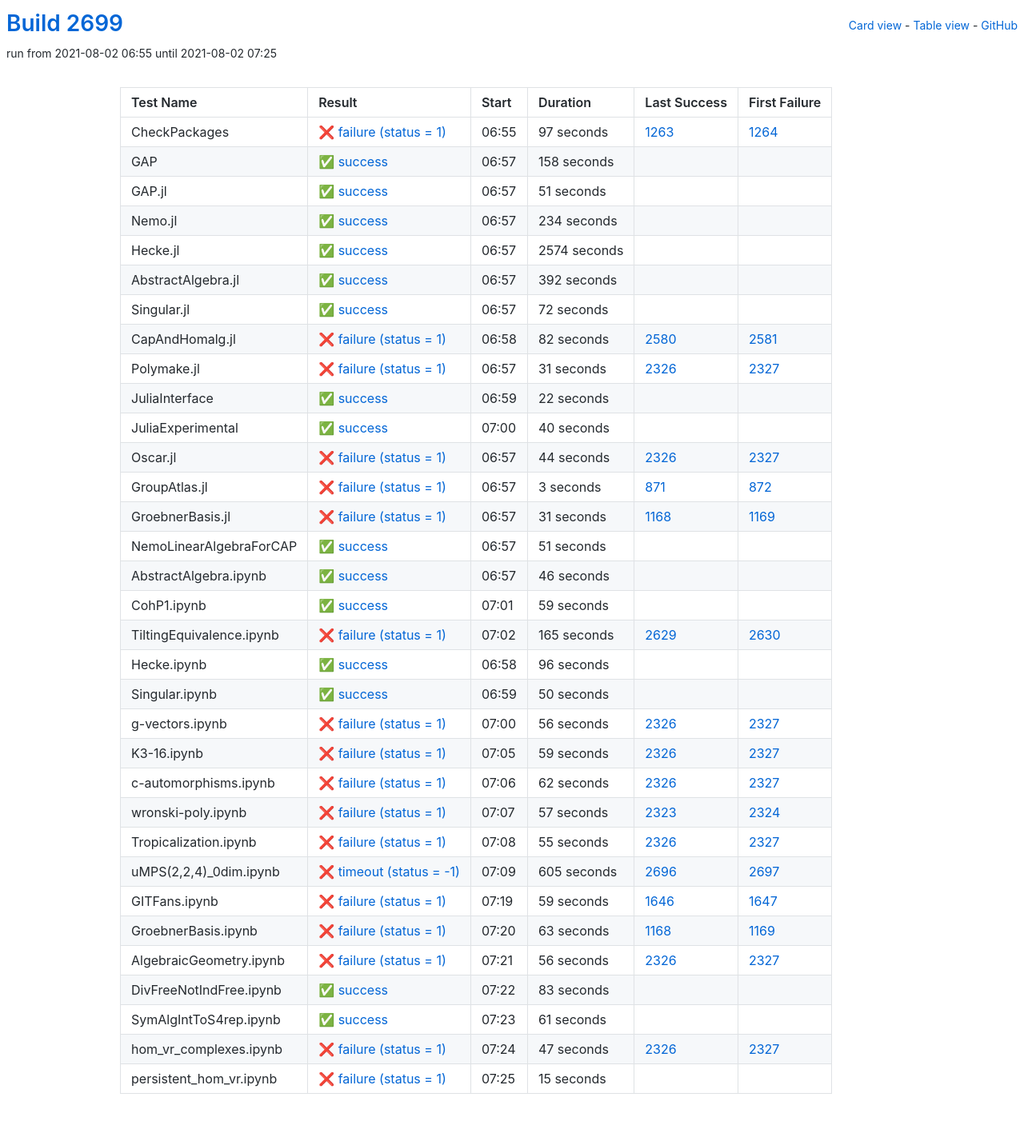
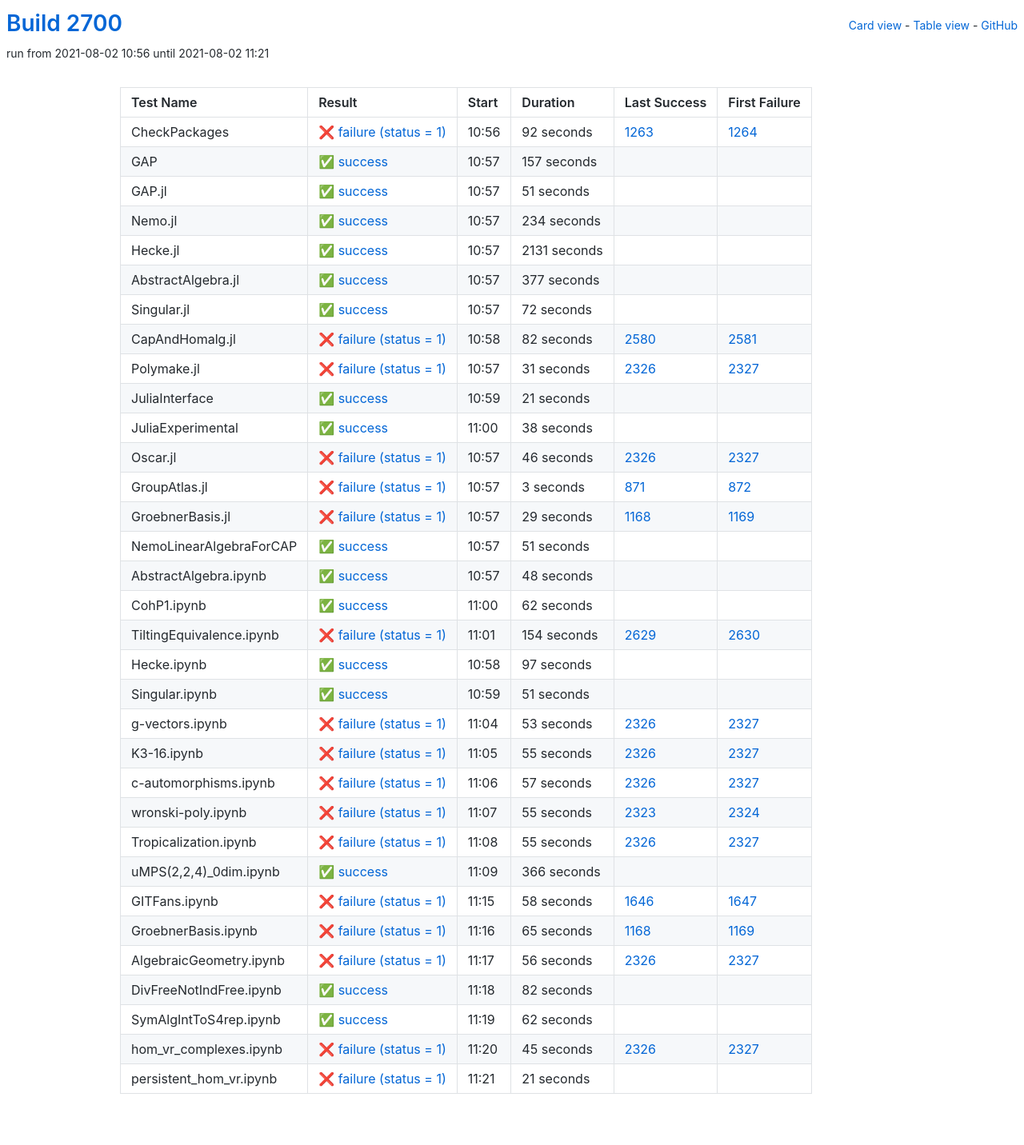
Before and after one commit to oscar-system/oscar-ci-status-stable, a Jekyll site: the page built from table.html, in a window 1280 px wide. Shown: the whole page at 80% size. Built offline with Jekyll 4.4.1, drawn with Linux system fonts in a browser that asks for light colours.

Commit message:
Build #2700

```diff
--- a/_data/ci.yml
+++ b/_data/ci.yml
@@ -1,6 +1,6 @@
 ---
-build: 2699
-build_url: https://oscarci.mathematik.uni-kl.de/job/oscar-stable/2699/
+build: 2700
+build_url: https://oscarci.mathematik.uni-kl.de/job/oscar-stable/2700/
 job: oscar-stable
 organization: oscar-system
 repo: oscar-ci-status-stable
@@ -8,32 +8,32 @@ repourl: https://github.com/oscar-system/oscar-ci-status-stable
 tests:
 - name: CheckPackages
   id: checkpackages
-  log: https://oscarci.mathematik.uni-kl.de/job/oscar-stable/2699/artifact/logs/build-2699/CheckPackages.log
-  start: 2021-08-02 06:55
+  log: https://oscarci.mathematik.uni-kl.de/job/oscar-stable/2700/artifact/logs/build-2700/CheckPackages.log
+  start: 2021-08-02 10:56
   success: false
   exitcode: 1
   status: failure
-  duration: 97
+  duration: 92
   last_success: 1263
   last_success_url: https://oscarci.mathematik.uni-kl.de/job/oscar-stable/1263/
   first_failure: 1264
   first_failure_url: https://oscarci.mathematik.uni-kl.de/job/oscar-stable/1264/
 - name: GAP
   id: gap
-  log: https://oscarci.mathematik.uni-kl.de/job/oscar-stable/2699/artifact/logs/build-2699/GAP.log
-  start: 2021-08-02 06:57
+  log: https://oscarci.mathematik.uni-kl.de/job/oscar-stable/2700/artifact/logs/build-2700/GAP.log
+  start: 2021-08-02 10:57
   success: true
   exitcode: 0
   status: success
-  duration: 158
+  duration: 157
   last_success: false
   last_success_url:
   first_failure: false
   first_failure_url:
 - name: GAP.jl
   id: gap-jl
-  log: https://oscarci.mathematik.uni-kl.de/job/oscar-stable/2699/artifact/logs/build-2699/GAP.jl.log
-  start: 2021-08-02 06:57
+  log: https://oscarci.mathematik.uni-kl.de/job/oscar-stable/2700/artifact/logs/build-2700/GAP.jl.log
+  start: 2021-08-02 10:57
   success: true
   exitcode: 0
   status: success
@@ -44,8 +44,8 @@ tests:
   first_failure_url:
 - name: Nemo.jl
   id: nemo-jl
-  log: https://oscarci.mathematik.uni-kl.de/job/oscar-stable/2699/artifact/logs/build-2699/Nemo.jl.log
-  start: 2021-08-02 06:57
+  log: https://oscarci.mathematik.uni-kl.de/job/oscar-stable/2700/artifact/logs/build-2700/Nemo.jl.log
+  start: 2021-08-02 10:57
   success: true
   exitcode: 0
   status: success
@@ -56,32 +56,32 @@ tests:
   first_failure_url:
 - name: Hecke.jl
   id: hecke-jl
-  log: https://oscarci.mathematik.uni-kl.de/job/oscar-stable/2699/artifact/logs/build-2699/Hecke.jl.log
-  start: 2021-08-02 06:57
+  log: https://oscarci.mathematik.uni-kl.de/job/oscar-stable/2700/artifact/logs/build-2700/Hecke.jl.log
+  start: 2021-08-02 10:57
   success: true
   exitcode: 0
   status: success
-  duration: 2574
+  duration: 2131
   last_success: false
   last_success_url:
   first_failure: false
   first_failure_url:
 - name: AbstractAlgebra.jl
   id: abstractalgebra-jl
-  log: https://oscarci.mathematik.uni-kl.de/job/oscar-stable/2699/artifact/logs/build-2699/AbstractAlgebra.jl.log
-  start: 2021-08-02 06:57
+  log: https://oscarci.mathematik.uni-kl.de/job/oscar-stable/2700/artifact/logs/build-2700/AbstractAlgebra.jl.log
+  start: 2021-08-02 10:57
   success: true
   exitcode: 0
   status: success
-  duration: 392
+  duration: 377
   last_success: false
   last_success_url:
   first_failure: false
   first_failure_url:
 - name: Singular.jl
   id: singular-jl
-  log: https://oscarci.mathematik.uni-kl.de/job/oscar-stable/2699/artifact/logs/build-2699/Singular.jl.log
-  start: 2021-08-02 06:57
+  log: https://oscarci.mathematik.uni-kl.de/job/oscar-stable/2700/artifact/logs/build-2700/Singular.jl.log
+  start: 2021-08-02 10:57
   success: true
   exitcode: 0
   status: success
@@ -92,8 +92,8 @@ tests:
   first_failure_url:
 - name: CapAndHomalg.jl
   id: capandhomalg-jl
-  log: https://oscarci.mathematik.uni-kl.de/job/oscar-stable/2699/artifact/logs/build-2699/CapAndHomalg.jl.log
-  start: 2021-08-02 06:58
+  log: https://oscarci.mathematik.uni-kl.de/job/oscar-stable/2700/artifact/logs/build-2700/CapAndHomalg.jl.log
+  start: 2021-08-02 10:58
   success: false
   exitcode: 1
   status: failure
@@ -104,8 +104,8 @@ tests:
   first_failure_url: https://oscarci.mathematik.uni-kl.de/job/oscar-stable/2581/
 - name: Polymake.jl
   id: polymake-jl
-  log: https://oscarci.mathematik.uni-kl.de/job/oscar-stable/2699/artifact/logs/build-2699/Polymake.jl.log
-  start: 2021-08-02 06:57
+  log: https://oscarci.mathematik.uni-kl.de/job/oscar-stable/2700/artifact/logs/build-2700/Polymake.jl.log
+  start: 2021-08-02 10:57
   success: false
   exitcode: 1
   status: failure
@@ -116,44 +116,44 @@ tests:
   first_failure_url: https://oscarci.mathematik.uni-kl.de/job/oscar-stable/2327/
 - name: JuliaInterface
   id: juliainterface
-  log: https://oscarci.mathematik.uni-kl.de/job/oscar-stable/2699/artifact/logs/build-2699/JuliaInterface.log
-  start: 2021-08-02 06:59
+  log: https://oscarci.mathematik.uni-kl.de/job/oscar-stable/2700/artifact/logs/build-2700/JuliaInterface.log
+  start: 2021-08-02 10:59
   success: true
   exitcode: 0
   status: success
-  duration: 22
+  duration: 21
   last_success: false
   last_success_url:
   first_failure: false
   first_failure_url:
 - name: JuliaExperimental
   id: juliaexperimental
-  log: https://oscarci.mathematik.uni-kl.de/job/oscar-stable/2699/artifact/logs/build-2699/JuliaExperimental.log
-  start: 2021-08-02 07:00
+  log: https://oscarci.mathematik.uni-kl.de/job/oscar-stable/2700/artifact/logs/build-2700/JuliaExperimental.log
+  start: 2021-08-02 11:00
   success: true
   exitcode: 0
   status: success
-  duration: 40
+  duration: 38
   last_success: false
   last_success_url:
   first_failure: false
   first_failure_url:
 - name: Oscar.jl
   id: oscar-jl
-  log: https://oscarci.mathematik.uni-kl.de/job/oscar-stable/2699/artifact/logs/build-2699/Oscar.jl.log
-  start: 2021-08-02 06:57
+  log: https://oscarci.mathematik.uni-kl.de/job/oscar-stable/2700/artifact/logs/build-2700/Oscar.jl.log
+  start: 2021-08-02 10:57
   success: false
   exitcode: 1
   status: failure
-  duration: 44
+  duration: 46
   last_success: 2326
   last_success_url: https://oscarci.mathematik.uni-kl.de/job/oscar-stable/2326/
   first_failure: 2327
   first_failure_url: https://oscarci.mathematik.uni-kl.de/job/oscar-stable/2327/
 - name: GroupAtlas.jl
   id: groupatlas-jl
-  log: https://oscarci.mathematik.uni-kl.de/job/oscar-stable/2699/artifact/logs/build-2699/GroupAtlas.jl.log
-  start: 2021-08-02 06:57
+  log: https://oscarci.mathematik.uni-kl.de/job/oscar-stable/2700/artifact/logs/build-2700/GroupAtlas.jl.log
+  start: 2021-08-02 10:57
   success: false
   exitcode: 1
   status: failure
@@ -164,20 +164,20 @@ tests:
   first_failure_url: https://oscarci.mathematik.uni-kl.de/job/oscar-stable/872/
 - name: GroebnerBasis.jl
   id: groebnerbasis-jl
-  log: https://oscarci.mathematik.uni-kl.de/job/oscar-stable/2699/artifact/logs/build-2699/GroebnerBasis.jl.log
-  start: 2021-08-02 06:57
+  log: https://oscarci.mathematik.uni-kl.de/job/oscar-stable/2700/artifact/logs/build-2700/GroebnerBasis.jl.log
+  start: 2021-08-02 10:57
   success: false
   exitcode: 1
   status: failure
-  duration: 31
+  duration: 29
   last_success: 1168
   last_success_url: https://oscarci.mathematik.uni-kl.de/job/oscar-stable/1168/
   first_failure: 1169
   first_failure_url: https://oscarci.mathematik.uni-kl.de/job/oscar-stable/1169/
 - name: NemoLinearAlgebraForCAP
   id: nemolinearalgebraforcap
-  log: https://oscarci.mathematik.uni-kl.de/job/oscar-stable/2699/artifact/logs/build-2699/NemoLinearAlgebraForCAP.log
-  start: 2021-08-02 06:57
+  log: https://oscarci.mathematik.uni-kl.de/job/oscar-stable/2700/artifact/logs/build-2700/NemoLinearAlgebraForCAP.log
+  start: 2021-08-02 10:57
   success: true
   exitcode: 0
   status: success
@@ -188,116 +188,116 @@ tests:
   first_failure_url:
 - name: AbstractAlgebra.ipynb
   id: abstractalgebra-ipynb
-  log: https://oscarci.mathematik.uni-kl.de/job/oscar-stable/2699/artifact/logs/build-2699/AbstractAlgebra.ipynb.log
-  start: 2021-08-02 06:57
+  log: https://oscarci.mathematik.uni-kl.de/job/oscar-stable/2700/artifact/logs/build-2700/AbstractAlgebra.ipynb.log
+  start: 2021-08-02 10:57
   success: true
   exitcode: 0
   status: success
-  duration: 46
+  duration: 48
   last_success: false
   last_success_url:
   first_failure: false
   first_failure_url:
 - name: CohP1.ipynb
   id: cohp1-ipynb
-  log: https://oscarci.mathematik.uni-kl.de/job/oscar-stable/2699/artifact/logs/build-2699/CohP1.ipynb.log
-  start: 2021-08-02 07:01
+  log: https://oscarci.mathematik.uni-kl.de/job/oscar-stable/2700/artifact/logs/build-2700/CohP1.ipynb.log
+  start: 2021-08-02 11:00
   success: true
   exitcode: 0
   status: success
-  duration: 59
+  duration: 62
   last_success: false
   last_success_url:
   first_failure: false
   first_failure_url:
 - name: TiltingEquivalence.ipynb
   id: tiltingequivalence-ipynb
-  log: https://oscarci.mathematik.uni-kl.de/job/oscar-stable/2699/artifact/logs/build-2699/TiltingEquivalence.ipynb.log
-  start: 2021-08-02 07:02
+  log: https://oscarci.mathematik.uni-kl.de/job/oscar-stable/2700/artifact/logs/build-2700/TiltingEquivalence.ipynb.log
+  start: 2021-08-02 11:01
   success: false
   exitcode: 1
   status: failure
-  duration: 165
+  duration: 154
   last_success: 2629
   last_success_url: https://oscarci.mathematik.uni-kl.de/job/oscar-stable/2629/
   first_failure: 2630
   first_failure_url: https://oscarci.mathematik.uni-kl.de/job/oscar-stable/2630/
 - name: Hecke.ipynb
   id: hecke-ipynb
-  log: https://oscarci.mathematik.uni-kl.de/job/oscar-stable/2699/artifact/logs/build-2699/Hecke.ipynb.log
-  start: 2021-08-02 06:58
+  log: https://oscarci.mathematik.uni-kl.de/job/oscar-stable/2700/artifact/logs/build-2700/Hecke.ipynb.log
+  start: 2021-08-02 10:58
   success: true
   exitcode: 0
   status: success
-  duration: 96
+  duration: 97
   last_success: false
   last_success_url:
   first_failure: false
   first_failure_url:
 - name: Singular.ipynb
   id: singular-ipynb
-  log: https://oscarci.mathematik.uni-kl.de/job/oscar-stable/2699/artifact/logs/build-2699/Singular.ipynb.log
-  start: 2021-08-02 06:59
+  log: https://oscarci.mathematik.uni-kl.de/job/oscar-stable/2700/artifact/logs/build-2700/Singular.ipynb.log
+  start: 2021-08-02 10:59
   success: true
   exitcode: 0
   status: success
-  duration: 50
+  duration: 51
   last_success: false
   last_success_url:
   first_failure: false
   first_failure_url:
 - name: g-vectors.ipynb
   id: g-vectors-ipynb
-  log: https://oscarci.mathematik.uni-kl.de/job/oscar-stable/2699/artifact/logs/build-2699/g-vectors.ipynb.log
-  start: 2021-08-02 07:00
+  log: https://oscarci.mathematik.uni-kl.de/job/oscar-stable/2700/artifact/logs/build-2700/g-vectors.ipynb.log
+  start: 2021-08-02 11:04
   success: false
   exitcode: 1
   status: failure
-  duration: 56
+  duration: 53
   last_success: 2326
   last_success_url: https://oscarci.mathematik.uni-kl.de/job/oscar-stable/2326/
   first_failure: 2327
   first_failure_url: https://oscarci.mathematik.uni-kl.de/job/oscar-stable/2327/
 - name: K3-16.ipynb
   id: k3-16-ipynb
-  log: https://oscarci.mathematik.uni-kl.de/job/oscar-stable/2699/artifact/logs/build-2699/K3-16.ipynb.log
-  start: 2021-08-02 07:05
+  log: https://oscarci.mathematik.uni-kl.de/job/oscar-stable/2700/artifact/logs/build-2700/K3-16.ipynb.log
+  start: 2021-08-02 11:05
   success: false
   exitcode: 1
   status: failure
-  duration: 59
+  duration: 55
   last_success: 2326
   last_success_url: https://oscarci.mathematik.uni-kl.de/job/oscar-stable/2326/
   first_failure: 2327
   first_failure_url: https://oscarci.mathematik.uni-kl.de/job/oscar-stable/2327/
 - name: c-automorphisms.ipynb
   id: c-automorphisms-ipynb
-  log: https://oscarci.mathematik.uni-kl.de/job/oscar-stable/2699/artifact/logs/build-2699/c-automorphisms.ipynb.log
-  start: 2021-08-02 07:06
+  log: https://oscarci.mathematik.uni-kl.de/job/oscar-stable/2700/artifact/logs/build-2700/c-automorphisms.ipynb.log
+  start: 2021-08-02 11:06
   success: false
   exitcode: 1
   status: failure
-  duration: 62
+  duration: 57
   last_success: 2326
   last_success_url: https://oscarci.mathematik.uni-kl.de/job/oscar-stable/2326/
   first_failure: 2327
   first_failure_url: https://oscarci.mathematik.uni-kl.de/job/oscar-stable/2327/
 - name: wronski-poly.ipynb
   id: wronski-poly-ipynb
-  log: https://oscarci.mathematik.uni-kl.de/job/oscar-stable/2699/artifact/logs/build-2699/wronski-poly.ipynb.log
-  start: 2021-08-02 07:07
+  log: https://oscarci.mathematik.uni-kl.de/job/oscar-stable/2700/artifact/logs/build-2700/wronski-poly.ipynb.log
+  start: 2021-08-02 11:07
   success: false
   exitcode: 1
   status: failure
-  duration: 57
+  duration: 55
   last_success: 2323
   last_success_url: https://oscarci.mathematik.uni-kl.de/job/oscar-stable/2323/
   first_failure: 2324
   first_failure_url: https://oscarci.mathematik.uni-kl.de/job/oscar-stable/2324/
 - name: Tropicalization.ipynb
   id: tropicalization-ipynb
-  log: https://oscarci.mathematik.uni-kl.de/job/oscar-stable/2699/artifact/logs/build-2699/Tropicalization.ipynb.log
-  start: 2021-08-02 07:08
+  log: https://oscarci.mathematik.uni-kl.de/job/oscar-stable/2700/artifact/logs/build-2700/Tropicalization.ipynb.log
+  start: 2021-08-02 11:08
   success: false
   exitcode: 1
   status: failure
@@ -308,44 +308,44 @@ tests:
   first_failure_url: https://oscarci.mathematik.uni-kl.de/job/oscar-stable/2327/
 - name: uMPS(2,2,4)_0dim.ipynb
   id: umps-2-2-4-0dim-ipynb
-  log: https://oscarci.mathematik.uni-kl.de/job/oscar-stable/2699/artifact/logs/build-2699/uMPS-2-2-4-_0dim.ipynb.log
-  start: 2021-08-02 07:09
-  success: false
-  exitcode: -1
-  status: timeout
-  duration: 605
-  last_success: 2696
-  last_success_url: https://oscarci.mathematik.uni-kl.de/job/oscar-stable/2696/
-  first_failure: 2697
-  first_failure_url: https://oscarci.mathematik.uni-kl.de/job/oscar-stable/2697/
+  log: https://oscarci.mathematik.uni-kl.de/job/oscar-stable/2700/artifact/logs/build-2700/uMPS-2-2-4-_0dim.ipynb.log
+  start: 2021-08-02 11:09
+  success: true
+  exitcode: 0
+  status: success
+  duration: 366
+  last_success: false
+  last_success_url:
+  first_failure: false
+  first_failure_url:
 - name: GITFans.ipynb
   id: gitfans-ipynb
-  log: https://oscarci.mathematik.uni-kl.de/job/oscar-stable/2699/artifact/logs/build-2699/GITFans.ipynb.log
-  start: 2021-08-02 07:19
+  log: https://oscarci.mathematik.uni-kl.de/job/oscar-stable/2700/artifact/logs/build-2700/GITFans.ipynb.log
+  start: 2021-08-02 11:15
   success: false
   exitcode: 1
   status: failure
-  duration: 59
+  duration: 58
   last_success: 1646
   last_success_url: https://oscarci.mathematik.uni-kl.de/job/oscar-stable/1646/
   first_failure: 1647
   first_failure_url: https://oscarci.mathematik.uni-kl.de/job/oscar-stable/1647/
 - name: GroebnerBasis.ipynb
   id: groebnerbasis-ipynb
-  log: https://oscarci.mathematik.uni-kl.de/job/oscar-stable/2699/artifact/logs/build-2699/GroebnerBasis.ipynb.log
-  start: 2021-08-02 07:20
+  log: https://oscarci.mathematik.uni-kl.de/job/oscar-stable/2700/artifact/logs/build-2700/GroebnerBasis.ipynb.log
+  start: 2021-08-02 11:16
   success: false
   exitcode: 1
   status: failure
-  duration: 63
+  duration: 65
   last_success: 1168
   last_success_url: https://oscarci.mathematik.uni-kl.de/job/oscar-stable/1168/
   first_failure: 1169
   first_failure_url: https://oscarci.mathematik.uni-kl.de/job/oscar-stable/1169/
 - name: AlgebraicGeometry.ipynb
   id: algebraicgeometry-ipynb
-  log: https://oscarci.mathematik.uni-kl.de/job/oscar-stable/2699/artifact/logs/build-2699/AlgebraicGeometry.ipynb.log
-  start: 2021-08-02 07:21
+  log: https://oscarci.mathematik.uni-kl.de/job/oscar-stable/2700/artifact/logs/build-2700/AlgebraicGeometry.ipynb.log
+  start: 2021-08-02 11:17
   success: false
   exitcode: 1
   status: failure
@@ -356,48 +356,48 @@ tests:
   first_failure_url: https://oscarci.mathematik.uni-kl.de/job/oscar-stable/2327/
 - name: DivFreeNotIndFree.ipynb
   id: divfreenotindfree-ipynb
-  log: https://oscarci.mathematik.uni-kl.de/job/oscar-stable/2699/artifact/logs/build-2699/DivFreeNotIndFree.ipynb.log
-  start: 2021-08-02 07:22
+  log: https://oscarci.mathematik.uni-kl.de/job/oscar-stable/2700/artifact/logs/build-2700/DivFreeNotIndFree.ipynb.log
+  start: 2021-08-02 11:18
   success: true
   exitcode: 0
   status: success
-  duration: 83
+  duration: 82
   last_success: false
   last_success_url:
   first_failure: false
   first_failure_url:
 - name: SymAlgIntToS4rep.ipynb
   id: symalginttos4rep-ipynb
-  log: https://oscarci.mathematik.uni-kl.de/job/oscar-stable/2699/artifact/logs/build-2699/SymAlgIntToS4rep.ipynb.log
-  start: 2021-08-02 07:23
+  log: https://oscarci.mathematik.uni-kl.de/job/oscar-stable/2700/artifact/logs/build-2700/SymAlgIntToS4rep.ipynb.log
+  start: 2021-08-02 11:19
   success: true
   exitcode: 0
   status: success
-  duration: 61
+  duration: 62
   last_success: false
   last_success_url:
   first_failure: false
   first_failure_url:
 - name: hom_vr_complexes.ipynb
   id: hom-vr-complexes-ipynb
-  log: https://oscarci.mathematik.uni-kl.de/job/oscar-stable/2699/artifact/logs/build-2699/hom_vr_complexes.ipynb.log
-  start: 2021-08-02 07:24
+  log: https://oscarci.mathematik.uni-kl.de/job/oscar-stable/2700/artifact/logs/build-2700/hom_vr_complexes.ipynb.log
+  start: 2021-08-02 11:20
   success: false
   exitcode: 1
   status: failure
-  duration: 47
+  duration: 45
   last_success: 2326
   last_success_url: https://oscarci.mathematik.uni-kl.de/job/oscar-stable/2326/
   first_failure: 2327
   first_failure_url: https://oscarci.mathematik.uni-kl.de/job/oscar-stable/2327/
 - name: persistent_hom_vr.ipynb
   id: persistent-hom-vr-ipynb
-  log: https://oscarci.mathematik.uni-kl.de/job/oscar-stable/2699/artifact/logs/build-2699/persistent_hom_vr.ipynb.log
-  start: 2021-08-02 07:25
+  log: https://oscarci.mathematik.uni-kl.de/job/oscar-stable/2700/artifact/logs/build-2700/persistent_hom_vr.ipynb.log
+  start: 2021-08-02 11:21
   success: false
   exitcode: 1
   status: failure
-  duration: 15
+  duration: 21
   last_success: false
   last_success_url:
   first_failure: false
```
Also changed, not shown: README.md.
